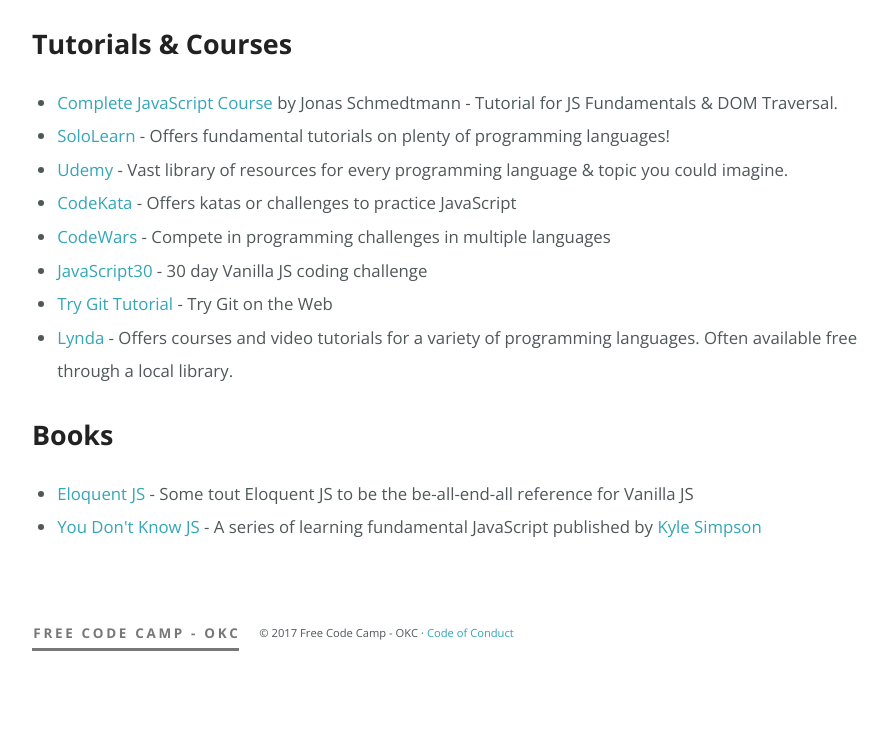
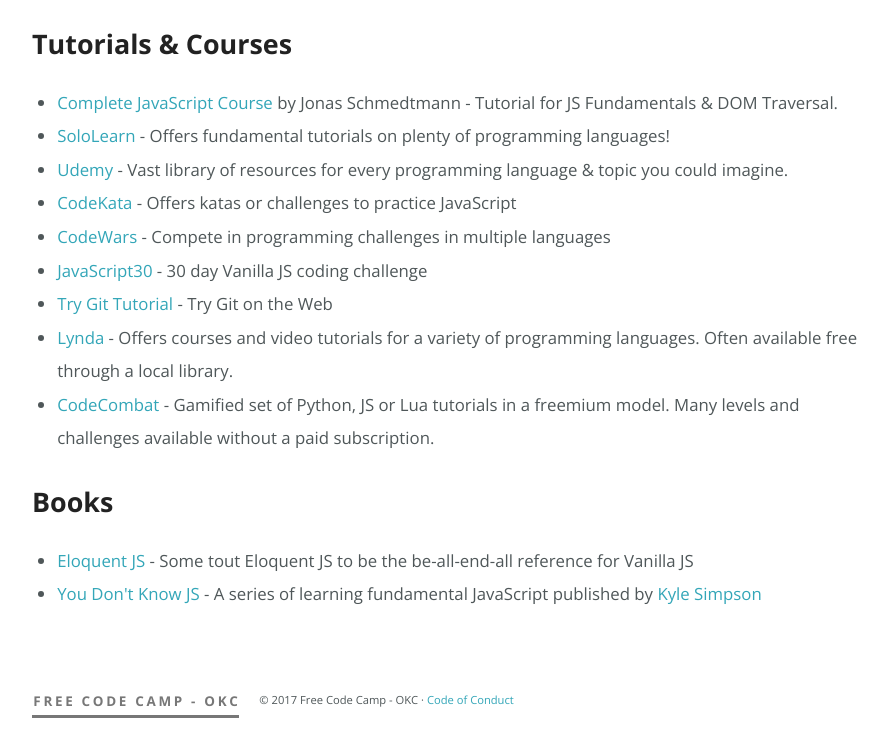
Before and after one commit to FreeCodeCampOKC/fccokc_web_legacy, a plain HTML site: page docs/resources.html in a window 1280 px wide. Shown: the part 707-1459 px from the top of the page, without its empty margins (188-1076 px from the left). Before the commit the page ends 1392 px from the top, so only its background shows below. Drawn offline with nearby package versions, Linux system fonts and the light colour scheme.

Commit message:
Added codecombat link to resources

```diff
--- a/docs/resources.html
+++ b/docs/resources.html
@@ -95,6 +95,7 @@
                             <li><a href="https://javascript30.com" target="_blank" title="JavaScript30" rel="external">JavaScript30</a> - 30 day Vanilla JS coding challenge</li>
                             <li><a href="https://try.github.io" target="_blank" title="TryGitTutorial" rel="external">Try Git Tutorial</a> - Try Git on the Web</li>
                             <li><a href="https://www.lynda.com" target="_blank" title="Lynda" rel="external">Lynda</a> - Offers courses and video tutorials for a variety of programming languages. Often available free through a local library.</li>
+                            <li><a href="http://codecombat.com" target="_blank" title="CodeCombat" rel="external">CodeCombat</a> - Gamified set of Python, JS or Lua tutorials in a freemium model. Many levels and challenges available without a paid subscription.</li>
                         </ul>
                     <h2 id="books">Books</h2>
                         <ul>
```
